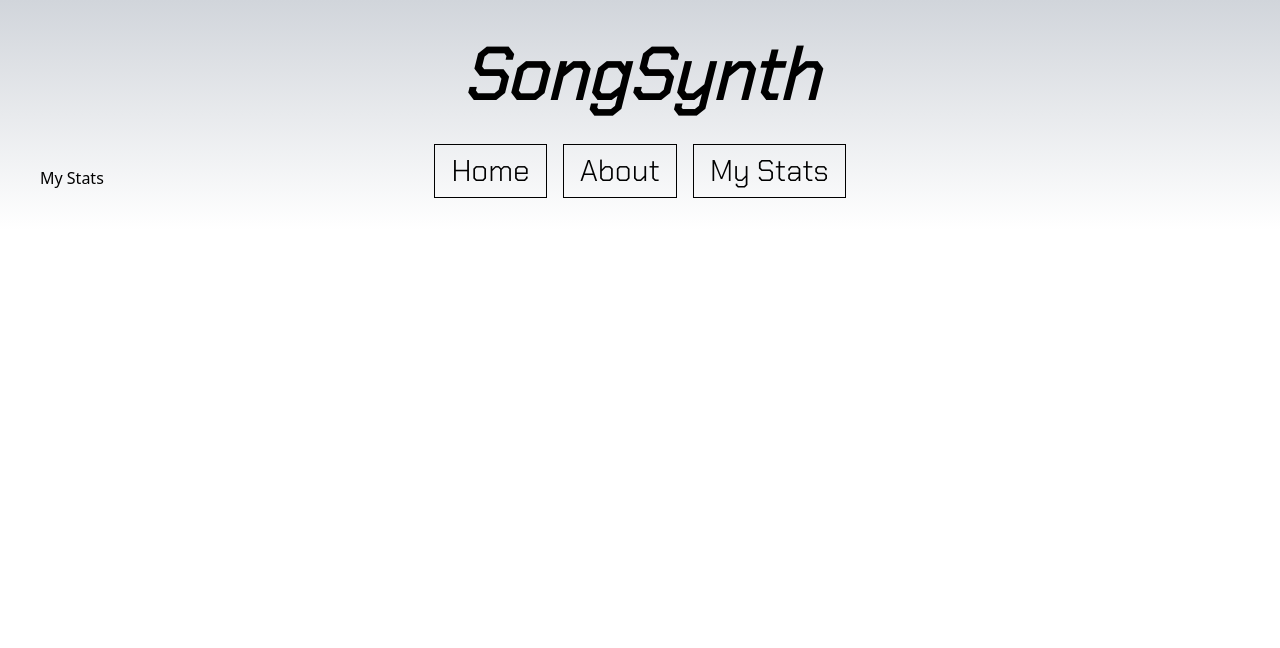
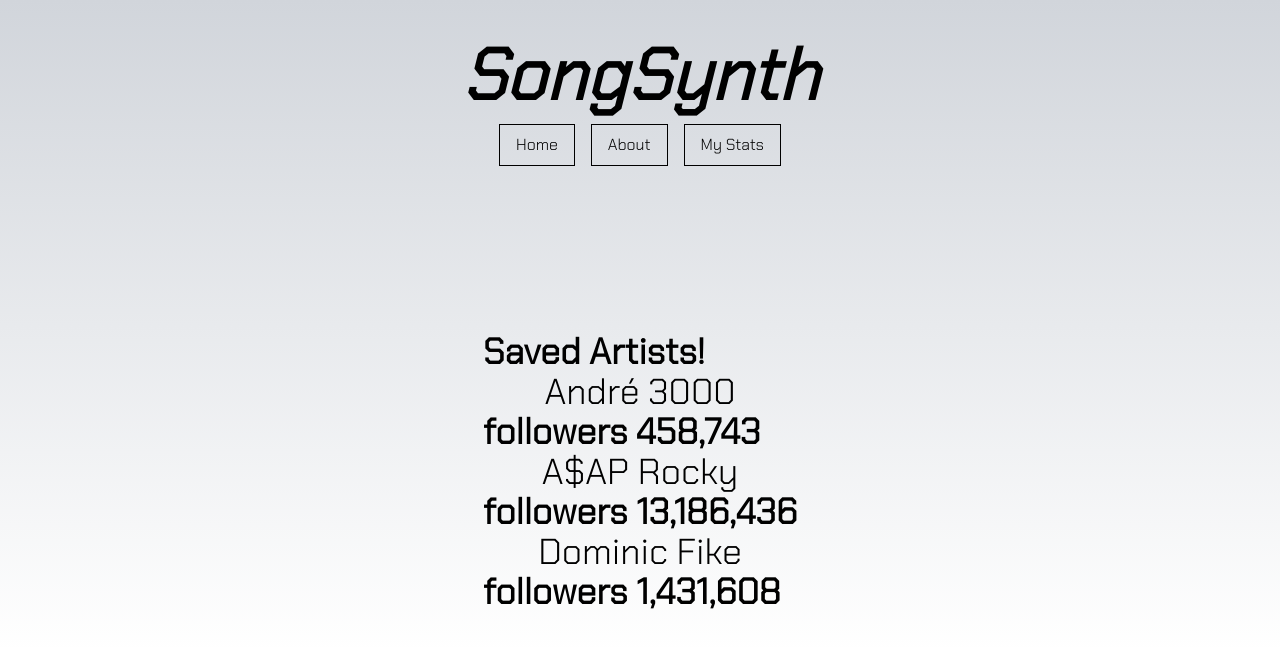
Before and after one commit to Dominik137/Song-Synth-React-Project, a React (Vite) app: page /my-stats in a window 1280 px wide. Shown: the top 648 px of the page. Built offline with nearby package versions, Linux system fonts and the light colour scheme; data requests are answered from the project's data file.

Commit message:
lots of funcationality

```diff
--- /dev/null
+++ b/db.json
@@ -0,0 +1,34 @@
+{
+  "savedArtists": [
+    {
+      "name": "André 3000",
+      "image": {
+        "height": 640,
+        "url": "https://i.scdn.co/image/ab6761610000e5eb1984263efe557e8116f0780a",
+        "width": 640
+      },
+      "followers": 458743,
+      "id": 4
+    },
+    {
+      "name": "A$AP Rocky",
+      "image": {
+        "height": 640,
+        "url": "https://i.scdn.co/image/ab6761610000e5eb5c58c41a506a0d6b32cc6cad",
+        "width": 640
+      },
+      "followers": 13186436,
+      "id": 5
+    },
+    {
+      "name": "Dominic Fike",
+      "image": {
+        "height": 640,
+        "url": "https://i.scdn.co/image/ab6761610000e5ebbe491d3676793a1697c61254",
+        "width": 640
+      },
+      "followers": 1431608,
+      "id": 6
+    }
+  ]
+}
--- a/src/App.jsx
+++ b/src/App.jsx
@@ -10,7 +10,7 @@ function App() {
 
  return (
     <>
-    <div className='bg-gradient-to-b from-gray-300 to-transparent p-10 p-full '>
+    <div className='bg-gradient-to-b from-gray-300 to-transparent p-10 p-full grid gap-3 grid-cols-3 grid-rows-2 '>
      <BrowserRouter>
       <Header />
       <Routes>
--- a/src/Components/About.jsx
+++ b/src/Components/About.jsx
@@ -6,7 +6,10 @@ function About(){
 
     return(
         <div className="">
-            <h1>ABOUT</h1>
+            <h1 className="font-body  text-center relative top-12 text-2xl mt-12">Welcome to SongSynth! At SongSynth we wanted to give users the
+            ability to access data connected to their Spotify account. We wanted to be able to provide a unique set of
+            data to access from a user's account and the ability to store that data locally!
+ </h1>
         </div>
     )
 
--- a/src/Components/ArtistCard.jsx
+++ /dev/null
@@ -1,12 +0,0 @@
-import React from "react";
-
-function ArtistCard({peps}){
-    console.log(peps)
-    return(
-        <div>
-            <div>{peps}</div>
-        </div>
-    )
-}
-
-export default ArtistCard
--- a/src/Components/Header.jsx
+++ b/src/Components/Header.jsx
@@ -6,17 +6,24 @@ function Header(){
 
     const navigate = useNavigate()
     return (
-        <div className="font-body flex flex-col items-center ">
+        <>
+        <div></div>
+        <div className="">
+        <div className="font-body place-items-center text-center ">
           <h1 onClick={() => { navigate('/') }} className="font-bold text-7xl italic text-center">SongSynth</h1>
           <div className="space-x-4">
-            <button onClick={() => { navigate('/') }} className=" text-3xl relative top-8
+            <button onClick={() => { navigate('/') }} className=" text-1.8xl relative top-3
                  bg-transparent hover:bg-green-600 hover:text-black py-2 px-4 border border-black hover:border-transparent">Home</button>
-            <button onClick={() => { navigate('/about') }} className="text-3xl relative top-8
+            <button onClick={() => { navigate('/about') }} className="text-1.8xl relative top-3
                  bg-transparent hover:bg-green-600 hover:text-black py-2 px-4 border border-black hover:border-transparent">About</button>
-            <button onClick={() => { navigate('/my-stats') }} className="text-3xl relative top-8
+            <button onClick={() => { navigate('/my-stats') }} className="text-1.8xl relative top-3
                  bg-transparent hover:bg-green-600 hover:text-black py-2 px-4 border border-black hover:border-transparent">My Stats</button>
           </div>
         </div>
+        </div>
+        <div></div>
+        <div></div>
+        </>
       );
 }
 
--- a/src/Components/MyStats.jsx
+++ b/src/Components/MyStats.jsx
@@ -1,11 +1,34 @@
-import React from "react";
+import { data } from "autoprefixer";
+import React, { useState } from "react";
 
 function MyStats(){
 
+    const [savedArtists, setSavedArtists] = useState([])
+
+
+    useState(()=>{
+        fetch('http://localhost:3000/savedArtists')
+        .then((resp)=>resp.json())
+        .then((data)=>setSavedArtists(data))
+    },[])
+    console.log(savedArtists)
+
+    const mapSavedArtists = savedArtists.map((item)=>{
+        return(<div>
+            <h1 className="font-normal text-md text-center">{item.name}</h1>
+            <p>followers {item.followers.toLocaleString()}</p>
+            {/* <img>{item.image.url}</img> */}
+
+        </div>)
+
+    })
+
+
     return(
-        <div>
-            <h1>
-                My Stats
+        <div className=" flex justify-center items-center">
+            <h1 className="font-body font-bold text-4xl ">
+                Saved Artists!
+                {mapSavedArtists}
             </h1>
         </div>
     )
--- /dev/null
+++ b/src/Components/PlaylistCard.jsx
@@ -0,0 +1,17 @@
+import React, { useState } from "react";
+
+
+function PlaylistCard({data}){
+console.log(data.items)
+
+    return (
+       <>
+       <div>
+        {data.items?.map((item)=>{
+           return( <p>{item.name}</p>)
+        })}
+       </div>
+       </>
+    )
+}
+export default PlaylistCard
--- /dev/null
+++ b/src/Components/SpotifyGetPlaylists.jsx
@@ -0,0 +1,38 @@
+import React, { useEffect, useState } from "react";
+import axios from "axios";
+import PlaylistCard from './PlaylistCard'
+
+const SpotifyGetPlaylists = () => {
+    const [token, setToken] = useState('')
+    const [data, setData] = useState([])
+    const playListEnpoint = 'https://api.spotify.com/v1/me/playlists'
+
+    useEffect(()=>{
+        if(localStorage.getItem('token')){
+            setToken(localStorage.getItem('token'))
+        }
+    },[])
+
+    const hadleGetPlaylist = () => {
+        axios
+        .get(playListEnpoint,{
+            headers: {
+                Authorization: "Bearer " + token,
+            },
+        }).then((r) => {
+            setData(r.data)
+        })
+        .catch((error)=>{
+            console.log(error)
+        })
+    }
+
+    return(
+        <div className="">
+        <button onClick={hadleGetPlaylist} className="font-body ">Show your Playlist</button>
+        <PlaylistCard data={data}/>
+        </div>
+    )
+}
+
+export default SpotifyGetPlaylists
--- a/src/Components/SpotifyLogin.jsx
+++ b/src/Components/SpotifyLogin.jsx
@@ -1,7 +1,7 @@
 import React from "react";
 import { useEffect, useState } from "react";
 import axios from "axios";
-import ArtistCard from './ArtistCard'
+import SpotifyGetPlaylists from './SpotifyGetPlaylists'
 
 
 function SpotifyLogin(){
@@ -53,19 +53,51 @@ function SpotifyLogin(){
 
 
 
+                const artistMap =  data.artists.items.map(artist => (
+                <>
+                <div></div>
+                <div key={artist.id}>
+                    {artist.images.length ? <img width={"100px"} src={artist.images[0].url} alt=""/> : <div>No Image</div>}
+                    <h1>{artist.name}</h1>
+                    <h2 className="font-body mb-4">Followers: {artist.followers.total.toLocaleString()}</h2>
+                    {console.log(artist)}
+                    <button onClick={()=>{
+                        fetch('http://localhost:3000/savedArtists',{
+                            method:"POST",
+                             headers:{ 'Content-Type': 'application/json'
+                             },
+                            body: JSON.stringify({
+                                "name": artist.name,
+                                "image": artist.images[0],
+                                "followers": artist.followers.total
+                            })
+                             })
+
+                        }} className="text-xs relative bottom-2 left-3
+                 bg-transparent hover:bg-green-600 hover:text-black py-2 px-4 border border-black hover:border-transparent">Save</button>
+                </div>
+                </>
+
+    //     function addPlant(newPlant){
+    // fetch('http://localhost:6001/plants',{
+    //   method:"POST",
+    //   headers:{
+    //     'Content-Type': 'application/json'
+    //   },
+    //   body: JSON.stringify(newPlant)
+
+    // })
 
 
-                const artistMap =  data.artists.items.map(artist => (
-                <div key={artist.id}>
-                    {artist.images.length ? <img width={"100px"} src={artist.images[0].url} alt=""/> : <div>No Image</div>}
-                    {artist.name}
-                </div>
             ))
             setPeps(artistMap)
             setArtists(data.artists.items)
         }
+
+
     return(
-        <div className="font-body flex flex-col items-center ">
+        <>
+        <div className="font-body place-items-center ">
            <header className="">
            {!token ?
             <button className="font-body text-3xl relative top-12
@@ -80,7 +112,7 @@ function SpotifyLogin(){
                 {token ?
                     <form className=" text-center relative top-12 pb-4 " onSubmit={searchArtists}>
                     <h1 className="font-body text-3xl ">Search Artists!</h1>
-                        <input className="border border-black bg-white focus:outline-none relative left-10" type="text" onChange={e => setSearchKey(e.target.value)}/>
+                        <input className="border border-black bg-white focus:outline-none relative left-8" type="text" onChange={e => setSearchKey(e.target.value)}/>
                         <button className="font-body text-xs relative top-0 left-12
             bg-transparent hover:bg-green-600 hover:text-black py-2 px-4 border border-black hover:border-transparent"  type={"submit"} >Search
                         </button>
@@ -89,11 +121,12 @@ function SpotifyLogin(){
                     : <h2 ></h2>
                 }
 
-               <div className="flex flex-col items-center relative top-10 mt-12"><ArtistCard peps={peps} /></div>
-
+               <div className="flex flex-col items-center relative top-10 mt-12">{peps}</div>
+               {token ? <SpotifyGetPlaylists /> : ""}
 
             </header>
         </div>
+        </>
     )
 }
 
```
